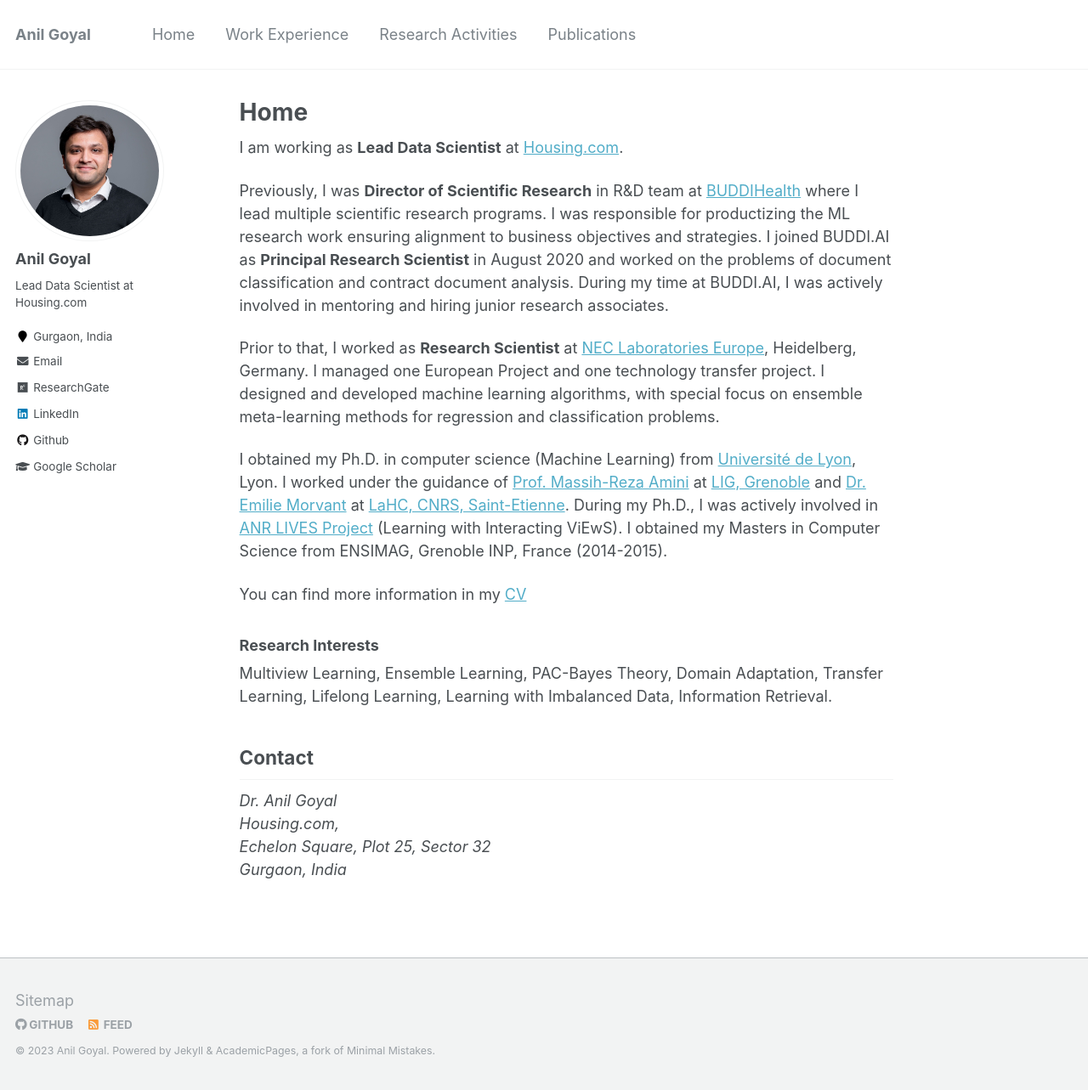
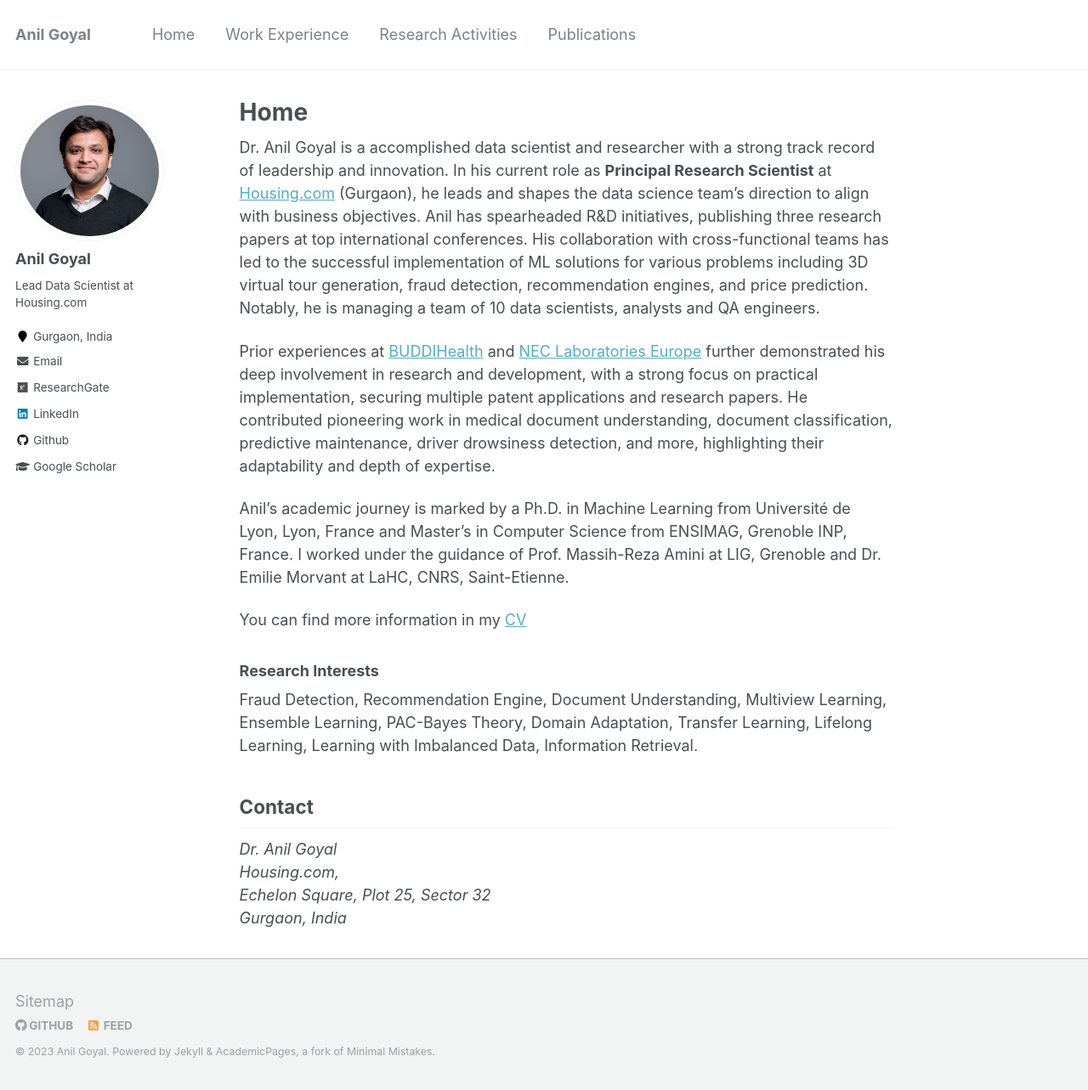
Before and after one commit to goyalanil/goyalanil.github.io, a Jekyll site: the page built from _pages/about.md, in a window 1280 px wide and 1283 px high. Shown: the whole window at 85% size. Built offline with Jekyll 4.4.1, drawn with Linux system fonts in a browser that asks for light colours.

Commit message:
Update about.md

```diff
--- a/_pages/about.md
+++ b/_pages/about.md
@@ -8,18 +8,16 @@ redirect_from:
   - /about.html
 ---
 
-I am working as  **Lead Data Scientist** at [Housing.com](https://housing.com/).
+Dr. Anil Goyal is a accomplished data scientist and researcher with a strong track record of leadership and innovation. In his current role as **Principal Research Scientist** at [Housing.com](https://housing.com/) (Gurgaon), he leads and shapes the data science team's direction to align with business objectives. Anil has spearheaded R&D initiatives, publishing three research papers at top international conferences. His collaboration with cross-functional teams has led to the successful implementation of ML solutions for various problems including 3D virtual tour generation, fraud detection, recommendation engines, and price prediction. Notably, he is managing a team of 10 data scientists, analysts and QA engineers.
 
-Previously, I was  **Director of Scientific Research** in R&D team at [BUDDIHealth](https://buddi.ai/) where I lead multiple scientific research programs. I was responsible for productizing the ML research work ensuring alignment to business objectives and strategies. I joined BUDDI.AI as **Principal Research Scientist** in August 2020 and worked on the problems of document classification and contract document analysis. During my time at BUDDI.AI, I was actively involved in mentoring and hiring junior research associates.
+Prior experiences at [BUDDIHealth](https://buddi.ai/) and [NEC Laboratories Europe](https://www.neclab.eu/) further demonstrated his deep involvement in research and development, with a strong focus on practical implementation, securing multiple patent applications and research papers. He contributed pioneering work in medical document understanding, document classification, predictive maintenance, driver drowsiness detection, and more, highlighting their adaptability and depth of expertise.
 
-Prior to that, I worked as **Research Scientist** at [NEC Laboratories Europe](https://www.neclab.eu/), Heidelberg, Germany. I managed one European Project and one technology transfer project. I designed and developed machine learning algorithms, with special focus on ensemble meta-learning methods for regression and classification problems.
-
-I obtained my Ph.D. in computer science (Machine Learning) from [Université de  Lyon](https://www.universite-lyon.fr/version-anglaise/udl-en-6709.kjsp), Lyon. I worked under the guidance of [Prof. Massih-Reza Amini](http://ama.liglab.fr/~amini/ ) at [LIG, Grenoble](https://www.liglab.fr/) and [Dr. Emilie Morvant](http://perso.univ-st-etienne.fr/me63854h/) at [LaHC, CNRS, Saint-Etienne](http://laboratoirehubertcurien.fr/). During my Ph.D., I was actively involved in [ANR LIVES Project](https://lives.lif.univ-mrs.fr/) (Learning with Interacting ViEwS). I obtained my Masters in Computer Science from ENSIMAG, Grenoble INP, France (2014-2015).
+Anil's academic journey is marked by a Ph.D.  in Machine Learning from Université de Lyon, Lyon, France and Master's in Computer Science from  ENSIMAG, Grenoble INP, France.  I worked under the guidance of Prof. Massih-Reza Amini at LIG, Grenoble and Dr. Emilie Morvant at LaHC, CNRS, Saint-Etienne.
 
 You can find more information in my [CV](https://goyalanil.github.io/files/Anil_Goyal_Resume.pdf)
 
 ### Research Interests
-Multiview Learning, Ensemble Learning, PAC-Bayes Theory, Domain Adaptation, Transfer Learning, Lifelong Learning, Learning with Imbalanced Data, Information Retrieval.
+Fraud Detection, Recommendation Engine, Document Understanding, Multiview Learning, Ensemble Learning, PAC-Bayes Theory, Domain Adaptation, Transfer Learning, Lifelong Learning, Learning with Imbalanced Data, Information Retrieval.
 
 ## Contact
 <address>
```
